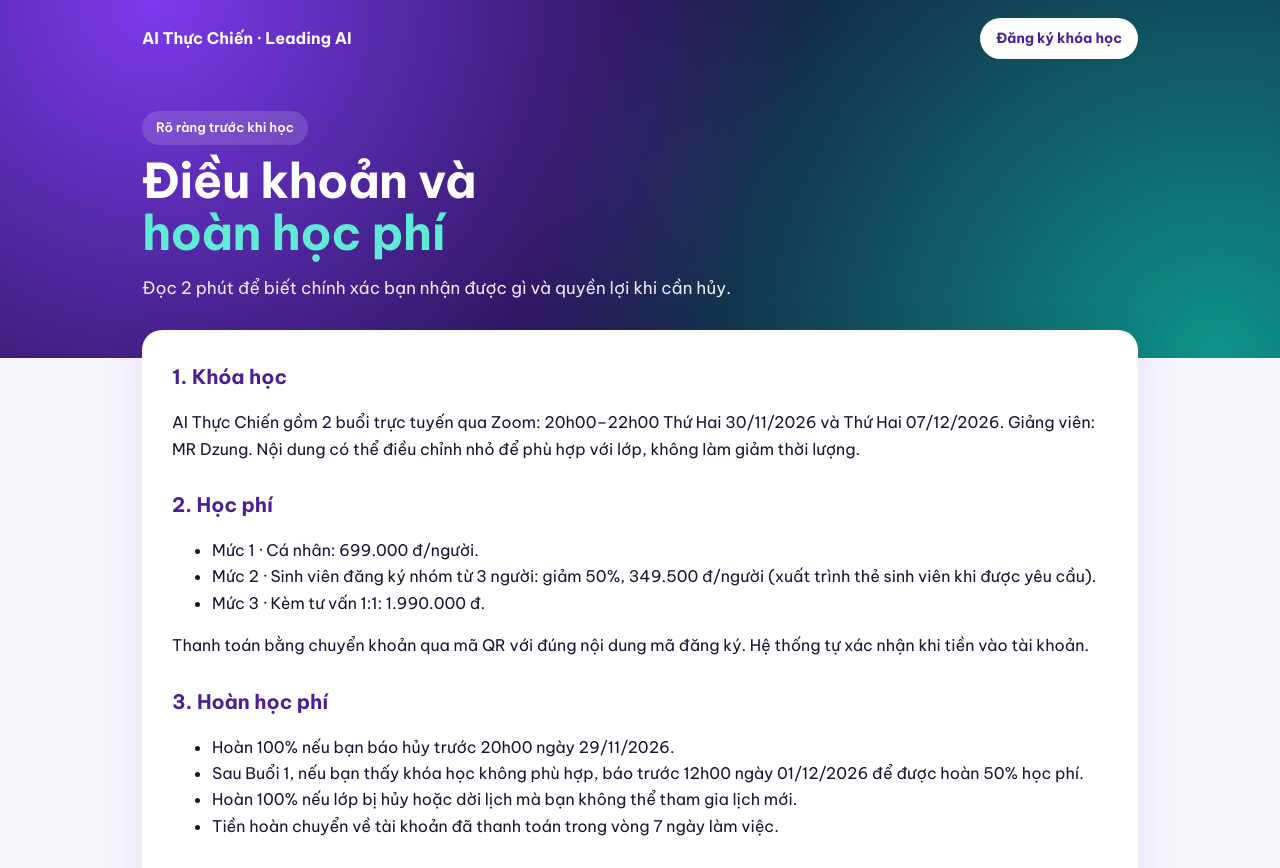
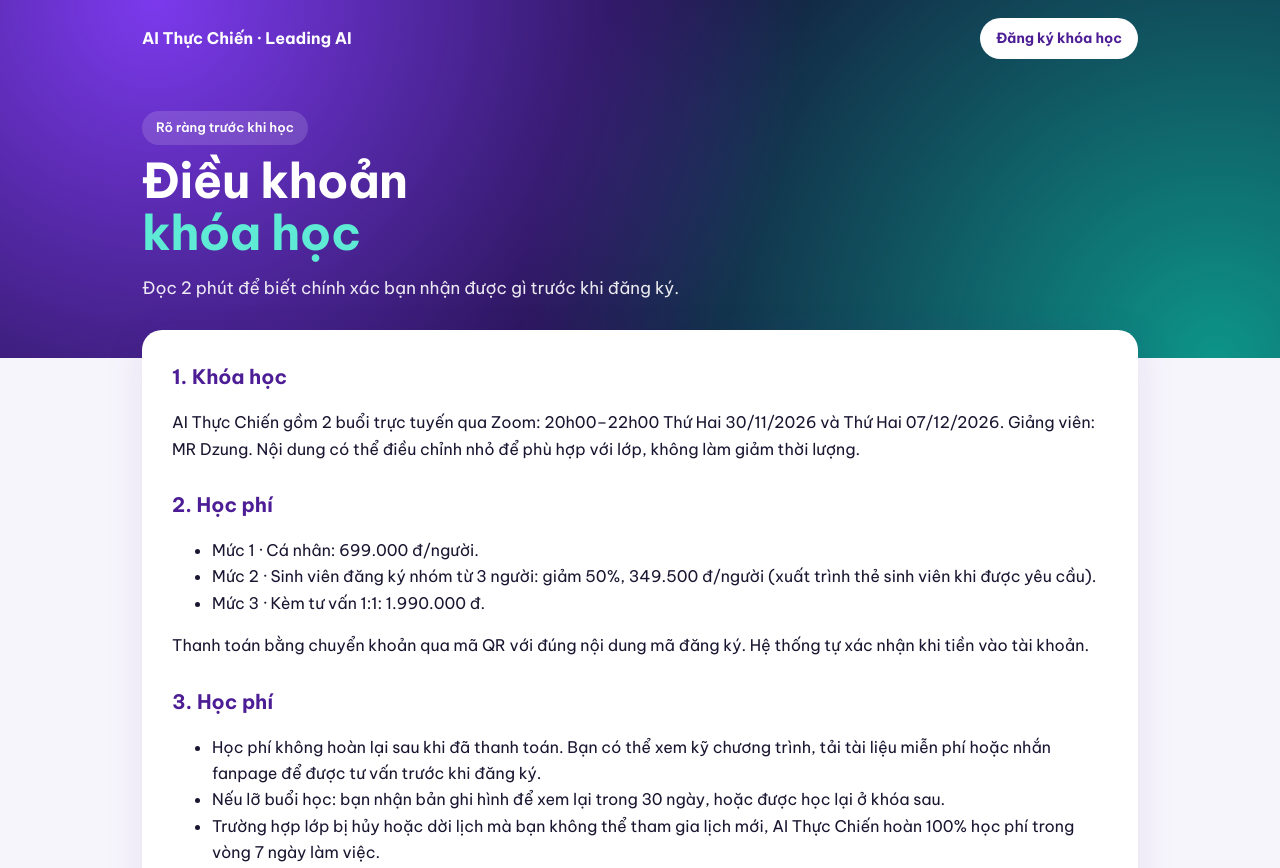
Before and after one commit to dungbvceo-ship-it/leading-ai, a plain HTML site: page dieu-khoan.html in a window 1280 px wide. Shown: the top 868 px of the page. Drawn offline with Linux system fonts and the light colour scheme.

Commit message:
Chinh sach hoc phi: khong hoan sau khi thanh toan (tru khi lop bi huy)

```diff
--- a/dieu-khoan.html
+++ b/dieu-khoan.html
@@ -1,6 +1,6 @@
 <!DOCTYPE html><html lang="vi"><head><meta charset="utf-8"><meta name="viewport" content="width=device-width, initial-scale=1">
-<title>Điều khoản và hoàn học phí | AI Thực Chiến</title><meta name="description" content="Điều khoản khóa học AI Thực Chiến: lịch học, học phí, chính sách hoàn học phí."><link rel="icon" href="/favicon.png">
-<meta property="og:title" content="Điều khoản và hoàn học phí | AI Thực Chiến"><meta property="og:description" content="Điều khoản khóa học AI Thực Chiến: lịch học, học phí, chính sách hoàn học phí."><meta property="og:image" content="https://leading.ai.vn/og.png">
+<title>Điều khoản khóa học | AI Thực Chiến</title><meta name="description" content="Điều khoản khóa học AI Thực Chiến: lịch học, học phí, chính sách học phí."><link rel="icon" href="/favicon.png">
+<meta property="og:title" content="Điều khoản khóa học | AI Thực Chiến"><meta property="og:description" content="Điều khoản khóa học AI Thực Chiến: lịch học, học phí, chính sách học phí."><meta property="og:image" content="https://leading.ai.vn/og.png">
 <link rel="preconnect" href="https://fonts.googleapis.com"><link rel="stylesheet" href="https://fonts.googleapis.com/css2?family=Be+Vietnam+Pro:wght@400;500;600;700;800&display=swap">
 <style>
 *{box-sizing:border-box}body{margin:0;font-family:'Be Vietnam Pro',Inter,system-ui,sans-serif;color:#1a1530;background:#f7f5fc;line-height:1.65}
@@ -18,11 +18,11 @@ main{max-width:1040px;margin:-28px auto 0;padding:0 22px 60px}
 footer{text-align:center;font-size:13px;color:#6b6585;padding:0 22px 40px} footer a{color:#6b6585}
 </style></head><body>
 <div class="top"><div class="nav"><a href="/">AI Thực Chiến · Leading AI</a><a class="cta" href="/#dang-ky">Đăng ký khóa học</a></div>
-<div class="hero"><span class="tag">Rõ ràng trước khi học</span><h1>Điều khoản và<br><em>hoàn học phí</em></h1><p>Đọc 2 phút để biết chính xác bạn nhận được gì và quyền lợi khi cần hủy.</p></div></div>
+<div class="hero"><span class="tag">Rõ ràng trước khi học</span><h1>Điều khoản<br><em>khóa học</em></h1><p>Đọc 2 phút để biết chính xác bạn nhận được gì trước khi đăng ký.</p></div></div>
 <main><div class="card doc">
 <h2>1. Khóa học</h2><p>AI Thực Chiến gồm 2 buổi trực tuyến qua Zoom: 20h00–22h00 Thứ Hai 30/11/2026 và Thứ Hai 07/12/2026. Giảng viên: MR Dzung. Nội dung có thể điều chỉnh nhỏ để phù hợp với lớp, không làm giảm thời lượng.</p>
 <h2>2. Học phí</h2><ul><li>Mức 1 · Cá nhân: 699.000 đ/người.</li><li>Mức 2 · Sinh viên đăng ký nhóm từ 3 người: giảm 50%, 349.500 đ/người (xuất trình thẻ sinh viên khi được yêu cầu).</li><li>Mức 3 · Kèm tư vấn 1:1: 1.990.000 đ.</li></ul><p>Thanh toán bằng chuyển khoản qua mã QR với đúng nội dung mã đăng ký. Hệ thống tự xác nhận khi tiền vào tài khoản.</p>
-<h2>3. Hoàn học phí</h2><ul><li>Hoàn 100% nếu bạn báo hủy trước 20h00 ngày 29/11/2026.</li><li>Sau Buổi 1, nếu bạn thấy khóa học không phù hợp, báo trước 12h00 ngày 01/12/2026 để được hoàn 50% học phí.</li><li>Hoàn 100% nếu lớp bị hủy hoặc dời lịch mà bạn không thể tham gia lịch mới.</li><li>Tiền hoàn chuyển về tài khoản đã thanh toán trong vòng 7 ngày làm việc.</li></ul>
+<h2>3. Học phí</h2><ul><li>Học phí không hoàn lại sau khi đã thanh toán. Bạn có thể xem kỹ chương trình, tải tài liệu miễn phí hoặc nhắn fanpage để được tư vấn trước khi đăng ký.</li><li>Nếu lỡ buổi học: bạn nhận bản ghi hình để xem lại trong 30 ngày, hoặc được học lại ở khóa sau.</li><li>Trường hợp lớp bị hủy hoặc dời lịch mà bạn không thể tham gia lịch mới, AI Thực Chiến hoàn 100% học phí trong vòng 7 ngày làm việc.</li></ul>
 <h2>4. Ghi hình và tài liệu</h2><p>Học viên đã thanh toán nhận tài liệu và bản ghi buổi học (nếu có) để ôn tập cá nhân, không chia sẻ công khai hoặc bán lại.</p>
 <h2>5. Cam kết</h2><p>Khóa học hướng dẫn kỹ năng sử dụng công cụ AI; kết quả của mỗi người phụ thuộc vào công việc và mức độ thực hành. Khóa học không cam kết về thu nhập hay thăng tiến. Claude, NotebookLM là thương hiệu của chủ sở hữu tương ứng; khóa học không phải đối tác chính thức của các hãng này.</p>
 <h2>6. Liên hệ</h2><p>Mọi thắc mắc, khiếu nại gửi qua <a href="https://m.me/61596981321791">tin nhắn fanpage</a>.</p>
```
Also changed, not shown: index.html (+4 -4 lines).
